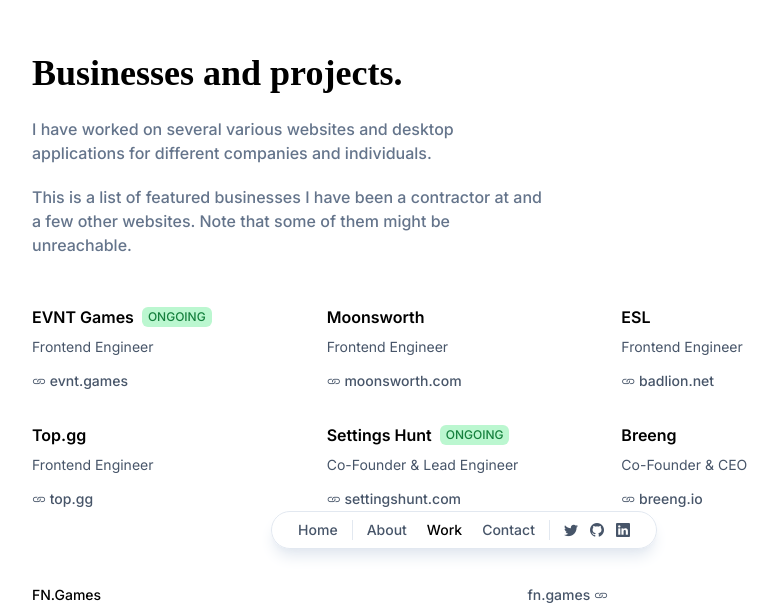
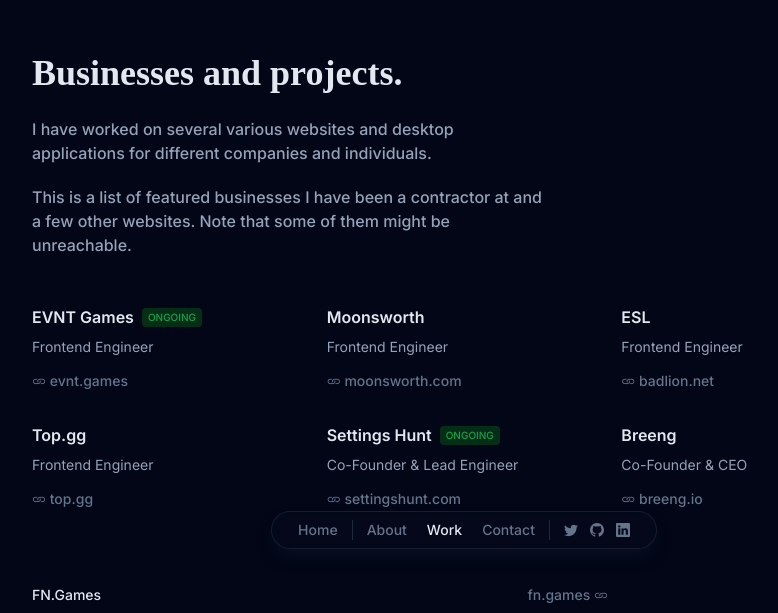
Before and after one commit to smonolo/smnl.it, a Next.js app: page /work in a window 1280 px wide. Shown: the part 187-800 px from the top of the page, without its empty margins (176-954 px from the left). Built offline with nearby package versions, Linux system fonts and the light colour scheme; a web font is replaced by a local one.

Commit message:
dark theme

```diff
--- a/app/contact/page.tsx
+++ b/app/contact/page.tsx
@@ -21,16 +21,16 @@
                 {data.emails.map(({ label, email }, index) => (
                     <div
                         key={index}
-                        className='border-solid border-b py-4'
+                        className='border-solid border-b py-4 border-slate-800'
                     >
-                        <div className='text-slate-600 text-sm font-medium'>
+                        <div className='text-slate-500 text-sm font-medium'>
                             {label}
                         </div>
                         <a
                             className='w-fit block'
                             href={`mailto:${email}`}
                         >
-                            <div className='mt-0.5 text-black font-semibold underline underline-offset-2'>
+                            <div className='mt-0.5 text-slate-200 font-semibold underline underline-offset-2'>
                                 {email}
                             </div>
                         </a>
--- a/app/page.tsx
+++ b/app/page.tsx
@@ -34,7 +34,7 @@
                         href={social.url}
                         target='_blank'
                     >
-                        <i className={`bi bi-${social.icon} text-lg block transition-transform hover:scale-105`} />
+                        <i className={`bi bi-${social.icon} text-lg text-slate-200 block transition-transform hover:scale-105`} />
                     </a>
                 ))}
             </div>
--- a/app/work/page.tsx
+++ b/app/work/page.tsx
@@ -27,18 +27,18 @@
                 {featured.map((item, index) => (
                     <div key={index}>
                         <div className='flex items-center gap-2'>
-                            <div className='font-semibold'>{item.displayName}</div>
+                            <div className='font-semibold text-slate-200'>{item.displayName}</div>
                             {item.ongoing && (
-                                <div className='text-xs bg-green-200 py-0.5 px-1.5 text-green-700 rounded-md font-medium box-border uppercase'>
+                                <div className='text-[10px] bg-green-950 py-0.5 px-1.5 text-green-600 rounded font-medium box-border uppercase'>
                                     Ongoing
                                 </div>
                             )}
                         </div>
-                        <div className='mt-2 text-sm text-slate-600'>
+                        <div className='mt-2 text-sm text-slate-400'>
                             {item.position}
                         </div>
                         <a
-                            className='mt-3.5 text-sm text-slate-600 font-medium block w-fit'
+                            className='mt-3.5 text-sm text-slate-500 font-medium block w-fit'
                             href={item.url}
                             target='_blank'
                         >
@@ -51,13 +51,13 @@
                 {others.map((item, index) => (
                     <div
                         key={index}
-                        className='border-b box-border border-slate-200 py-3 flex items-center justify-between gap-3'
+                        className='border-b box-border border-slate-800 py-3 flex items-center justify-between gap-3'
                     >
-                        <div className='text-sm font-medium'>
+                        <div className='text-sm font-medium text-slate-200'>
                             {item.displayName}
                         </div>
                         <a
-                            className='text-sm text-slate-600 font-medium block w-fit'
+                            className='text-sm text-slate-500 font-medium block w-fit'
                             href={item.url}
                             target='_blank'
                         >
--- a/components/shared/Navigation/index.tsx
+++ b/components/shared/Navigation/index.tsx
@@ -10,11 +10,11 @@
 export default function Navigation() {
     const pathname = usePathname();
     const isHome = pathname === '/';
-    const itemClass = 'px-2.5 py-2 text-sm font-medium hover:text-black transition-colors';
-    const dividerClass = 'h-5 w-px bg-slate-200 mx-1';
+    const itemClass = 'px-2.5 py-2 text-sm font-medium hover:text-slate-200 transition-colors';
+    const dividerClass = 'h-5 w-px bg-slate-800 mx-1';
 
     return (
-        <div className='fixed mx-auto rounded-full inset-x-0 bottom-16 shadow-lg shadow-slate-200 px-4 w-fit backdrop-blur border-solid border border-slate-200'>
+        <div className='fixed mx-auto rounded-full inset-x-0 bottom-16 shadow-lg bg-slate-900/20 shadow-slate-900/50 px-4 w-fit backdrop-blur border border-slate-800/70'>
             <div className='flex items-center'>
                 <AnimatePresence>
                     {!isHome && (
@@ -29,7 +29,7 @@
                             <Link href='/'>
                                 <motion.div
                                     key='navigation-left-flex-item'
-                                    className={itemClass + ' text-slate-600'}
+                                    className={itemClass + ' text-slate-500'}
                                     initial={{ opacity: 0 }}
                                     animate={{ opacity: 1, transition: { delay: 0.2 } }}
                                     exit={{ opacity: 0 }}
@@ -47,7 +47,7 @@
                         key={index}
                         href={item.url}
                     >
-                        <div className={itemClass + (pathname === item.url ? ' text-black' : ' text-slate-600')}>
+                        <div className={itemClass + (pathname === item.url ? ' text-slate-200' : ' text-slate-500')}>
                             {item.text}
                         </div>
                     </Link>
@@ -77,7 +77,7 @@
                                         href={social.url}
                                         target='_blank'
                                     >
-                                        <div className='text-sm text-slate-600 hover:text-black transition-colors'>
+                                        <div className='text-sm text-slate-500 hover:text-slate-200 transition-colors'>
                                             <i className={`bi bi-${social.icon}`} />
                                         </div>
                                     </Link>
--- a/components/ui/Button/index.tsx
+++ b/components/ui/Button/index.tsx
@@ -4,7 +4,7 @@
 
 export default function Button(props: ButtonProps) {
     return (
-        <div className='bg-black w-fit text-white py-2 px-3.5 rounded-lg text-sm font-medium border border-black box-border transition-colors hover:bg-white hover:text-black hover:border-black'>
+        <div className='bg-slate-50 w-fit text-slate-950 py-2 px-3.5 rounded-lg text-sm font-medium border border-black box-border transition-colors hover:bg-slate-950 hover:text-slate-200 hover:border-slate-200'>
             {props.children}
         </div>
     );
--- a/components/ui/Outlink/index.tsx
+++ b/components/ui/Outlink/index.tsx
@@ -15,7 +15,7 @@
             onMouseOut={() => setShowTooltip(false)}
         >
             <a
-                className='text-black underline underline-offset-2 font-semibold'
+                className='text-slate-200 underline underline-offset-2 font-semibold'
                 href={props.href}
                 target='_blank'
             >
--- a/components/ui/Text/index.tsx
+++ b/components/ui/Text/index.tsx
@@ -4,7 +4,7 @@
 
 export default function Text(props: TextProps) {
     return (
-        <div className='font-sans text-slate-500 font-medium'>
+        <div className='font-sans text-slate-400 font-medium'>
             {props.children}
         </div>
     );
--- a/components/ui/Title/index.tsx
+++ b/components/ui/Title/index.tsx
@@ -4,7 +4,7 @@
 
 export default function Title(props: TitleProps) {
     return (
-        <div className='text-4xl font-serif font-semibold'>
+        <div className='text-4xl font-serif font-semibold text-slate-200'>
             {props.children}
         </div>
     );
--- a/styles/globals.css
+++ b/styles/globals.css
@@ -5,14 +5,9 @@
 @tailwind components;
 @tailwind utilities;
 
-:root {
-    --background: 255, 255, 255;
-    --text: 0, 0, 0;
-}
-
 body {
-    background: rgb(var(--background));
-    color: rgb(var(--text));
+    background: #020617;
+    color: #f8fafc;
     min-height: 100vh;
     position: relative;
 }
```
